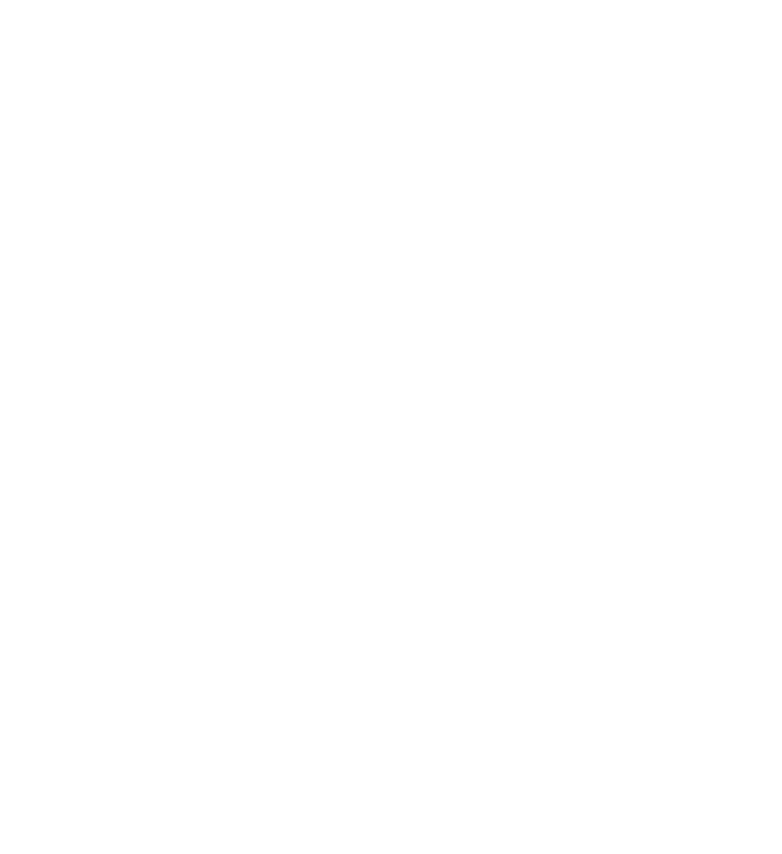
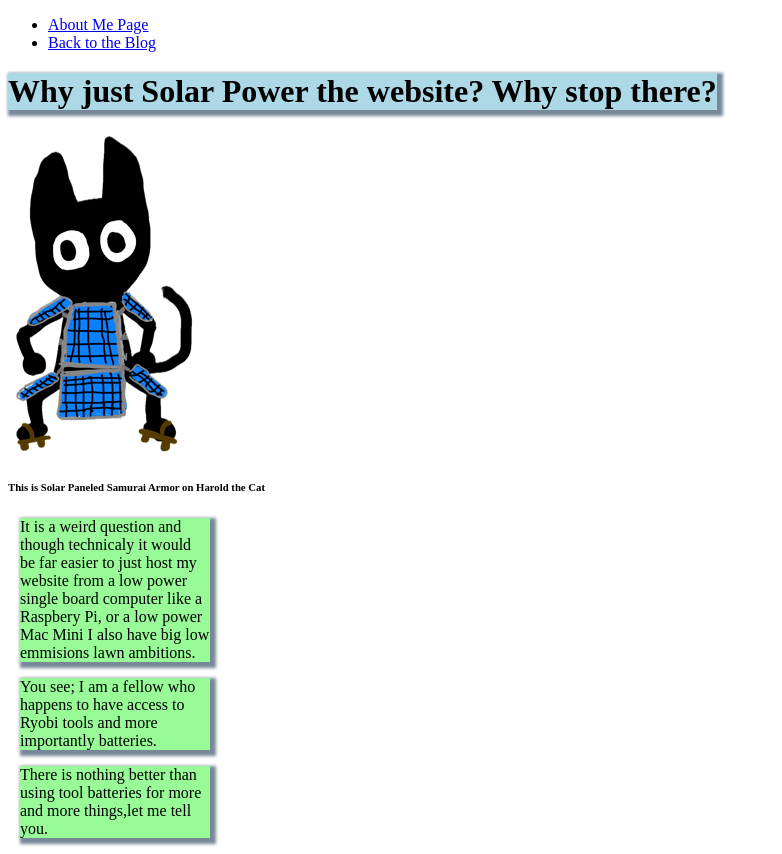
Before and after one commit to HaroldTheCat/wdd130, a plain HTML site: page wdd-130/aboutme/blog_post_repo/solar_website.html in a window 1280 px wide. Shown: the whole page, without its empty margins (0-782 px from the left). Before the commit the page ends 800 px from the top, so only its background shows below. Drawn offline with Linux system fonts and the light colour scheme.

Commit message:
Blog Expanded

```diff
--- a/wdd-130/aboutme/blog_post_repo/post_styles/blog_post_style.css
+++ b/wdd-130/aboutme/blog_post_repo/post_styles/blog_post_style.css
@@ -0,0 +1,8 @@
+p
+ {text-align: left; background-color: palegreen;box-shadow: 3px 3px 3px 3px lightslategray;  display: block;
+    margin-left: 12px;
+    margin-right: auto;
+    width: 15%;}
+h1{background-color: lightblue;box-shadow: 3px 3px 3px 3px lightslategray;  display: block;
+width: fit-content;
+}
--- a/wdd-130/aboutme/blog_post_repo/solar_website.html
+++ b/wdd-130/aboutme/blog_post_repo/solar_website.html
@@ -0,0 +1,26 @@
+<!DOCTYPE html>
+<html>
+<head>
+    <nav>
+        <ul>
+           <li> <a href="/wdd-130/aboutme/index.html">About Me Page</a> </li>
+                 <li> <a href="/wdd-130/aboutme/blog_archive.html">Back to the Blog</a> </li>
+        </ul>
+            </nav>
+<title>How to make a Solar Powered Website?</title>
+<link rel="stylesheet" href="post_styles/blog_post_style.css">
+</head>
+
+<body>
+<h1>Why just Solar Power the website? Why stop there?</h1>
+<img src="images_blog_post/solar_cat.png" alt="Harold the Solar Samuari">
+<h6>This is Solar Paneled Samurai Armor on Harold the Cat</h6>
+<p>
+ It is a weird question and though technicaly it would be far easier to just host my website from a low power single board computer like a Raspbery Pi, or a low power Mac Mini I also have big low emmisions lawn ambitions.
+</p>
+<p>
+ You see; I am a fellow who happens to have access to Ryobi tools and more importantly batteries.
+</p>
+<p>There is nothing better than using tool batteries for more and more things,let me tell you.</p>
+</body>
+</html>
```
Also changed, not shown: wdd-130/aboutme/blog_archive.html (+2 -2 lines), wdd-130/aboutme/index.html (+2 -2 lines), wdd-130/aboutme/blog_post_repo/images_blog_post/solar_cat.png (added), wdd-130/aboutme/images/Cat.png, 1 other file.
